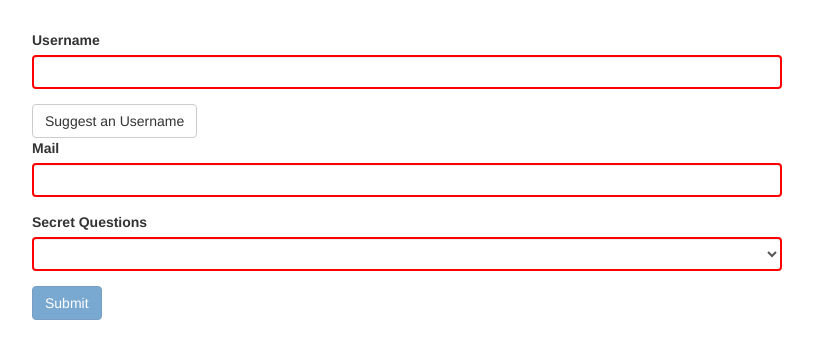
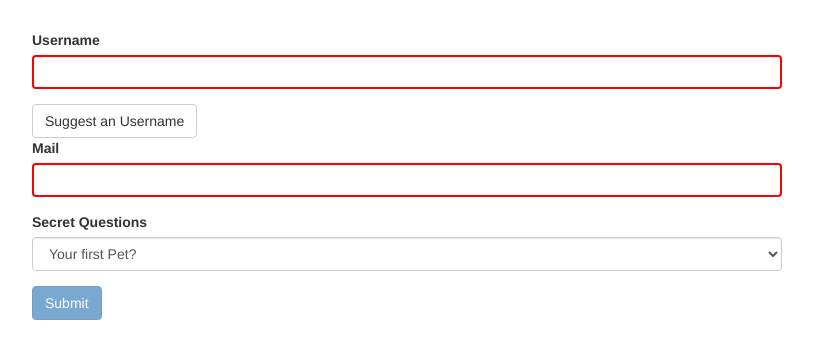
Before and after one commit to TheoCaesar/Module-based-template-driven-forms, an Angular app: page / in a window 1280 px wide. Shown: the top 358 px of the page, without its empty margins (233-1046 px from the left). Built offline with nearby package versions, Linux system fonts and the light colour scheme.

Commit message:
set Default values with ngModel

```diff
--- a/src/app/app.component.html
+++ b/src/app/app.component.html
@@ -19,7 +19,7 @@
         </div>
         <div class="form-group">
           <label for="secret">Secret Questions</label>
-          <select id="secret" class="form-control" name="secret" ngModel required>
+          <select id="secret" class="form-control" name="secret" [(ngModel)]="default" required>
             <option value="pet">Your first Pet?</option>
             <option value="teacher">Your first teacher?</option>
           </select>
--- a/src/app/app.component.ts
+++ b/src/app/app.component.ts
@@ -7,6 +7,8 @@
 })
 export class AppComponent {
   @ViewChild('myForm') formEl;
+  default = 'pet'
+
   suggestUserName() {
     const suggestedName = 'Superuser';
   }
```
